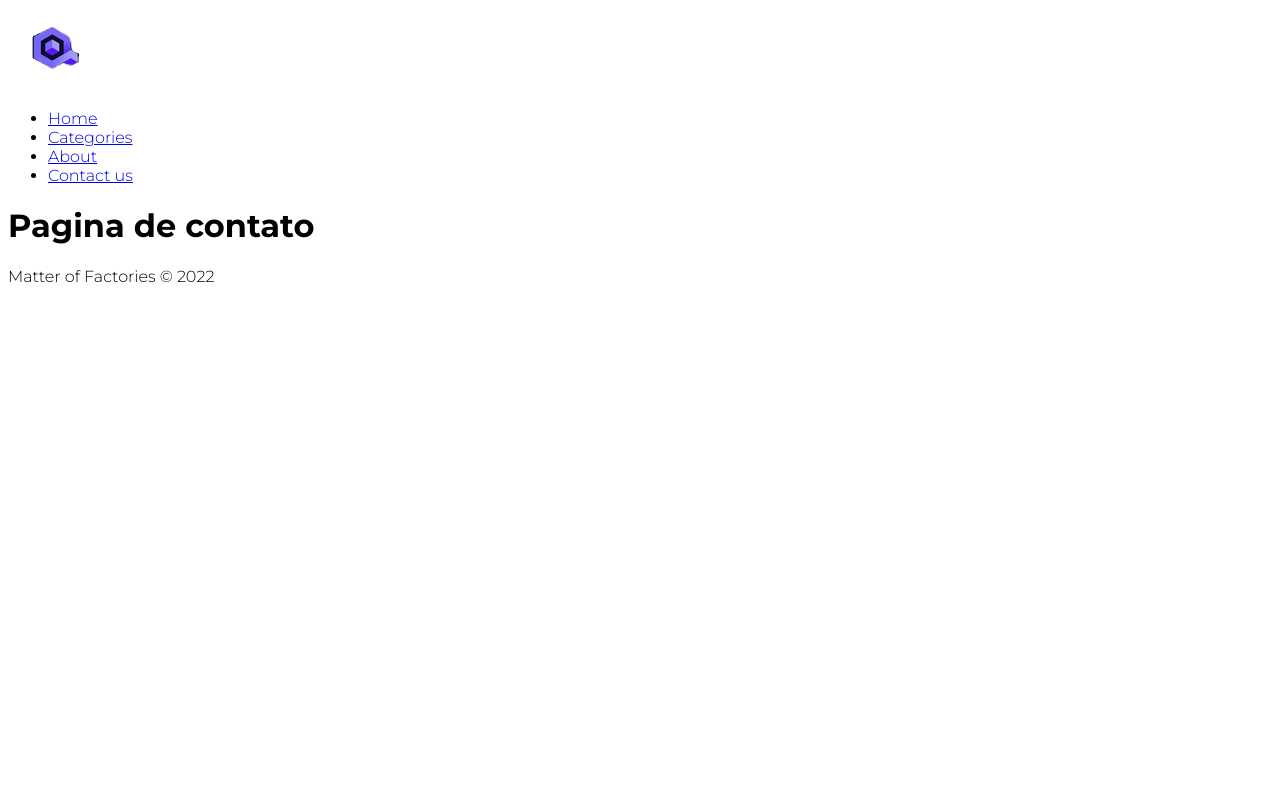
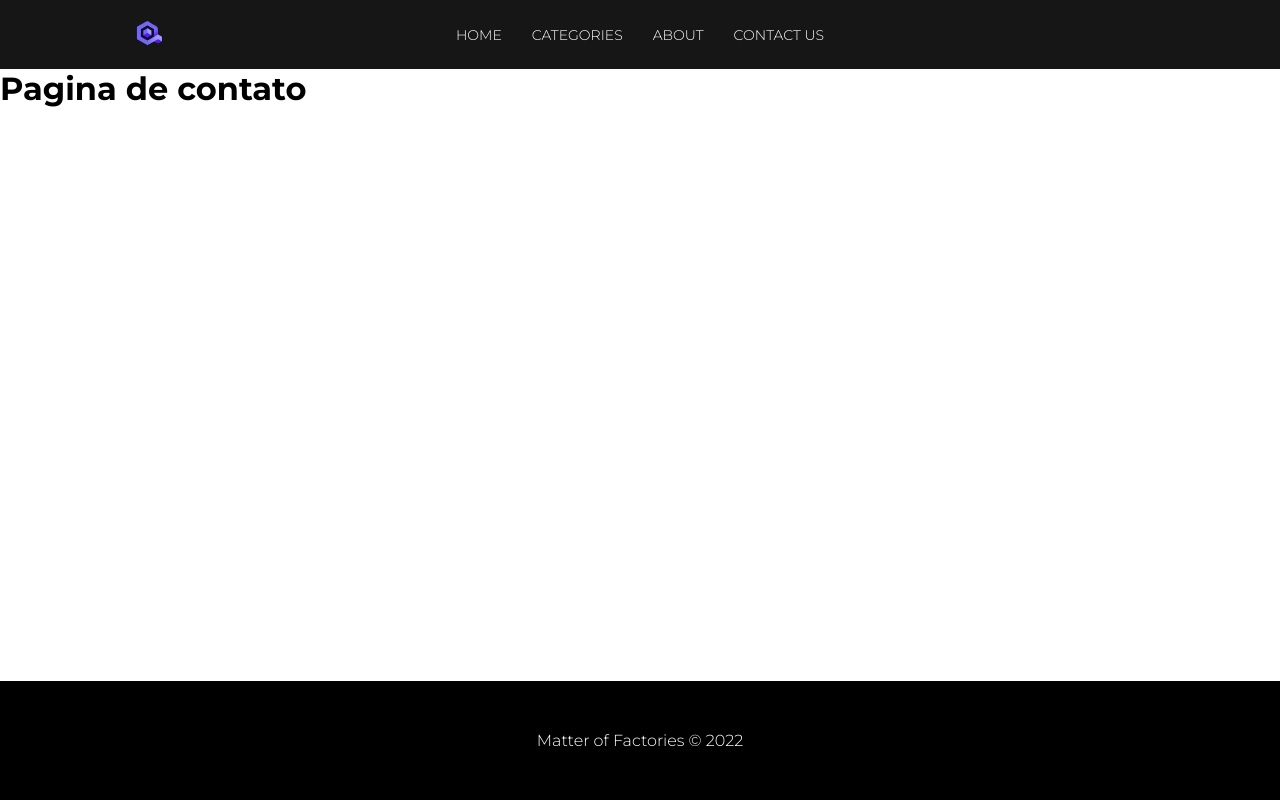
Before and after one commit to im-sqtch/Matter-of-Fact-Blog, a PHP site: page /contact.php in a window 1280 px wide. Run offline with PHP 8.4, Linux system fonts and the light colour scheme.

Commit message:
initial-body-commit

```diff
--- a/css/style.css
+++ b/css/style.css
@@ -1,3 +1,63 @@
 * {
     font-family: 'Montserrat', sans-serif;
+    padding: 0;
+    margin: 0;
+    box-sizing: border-box;
 }
+
+html {
+    min-height: 100vh;
+    position: relative;
+}
+
+main {
+    margin-bottom: 250px;
+}
+
+/* NAVBAR */
+#logo {
+    position: absolute;
+    top: 10px;
+    left: 9.5%;
+}
+
+#logo img {
+    width: 50px;
+}
+
+#navbar {
+    display: flex;
+    align-items: center;
+    justify-content: center;
+    background-color: #161616;
+    padding: 20px;
+    text-transform: uppercase;
+    list-style: none;
+}
+
+#navbar li {
+    margin: 0 10px;
+    padding: 5px;
+}
+
+#navbar .nav-link {
+    color: #fff;
+    text-decoration: none;
+    transition: .5s;
+    font-size: 14px;
+}
+
+#navbar .nav-link:hover {
+    color: #999;
+}
+
+/* FOOTER */
+footer {
+    width: 100%;
+    position: absolute;
+    bottom: 0;
+    text-align: center;
+    background-color: #000;
+    color: #fff;
+    padding: 50px;
+}
--- a/templates/header.php
+++ b/templates/header.php
@@ -1,6 +1,8 @@
 <?php
 
-include_once("helpers/url.php");
+    include_once("helpers/url.php");
+    include_once("data/posts.php");
+    include_once("data/categories.php");
 
 ?>
 <!DOCTYPE html>
@@ -25,11 +27,11 @@ include_once("helpers/url.php");
             <img src="<?= $BASE_URL ?>/img/logo.png" alt="Matter of Factories">
         </a>
         <nav>
-            <ul>
-                <li><a href="<?= $BASE_URL ?>">Home</a></li>
-                <li><a href="#">Categories</a></li>
-                <li><a href="#">About</a></li>
-                <li><a href="<?= $BASE_URL ?>contact.php">Contact us</a></li>
+            <ul id="navbar">
+                <li><a href="<?= $BASE_URL ?>" class="nav-link">Home</a></li>
+                <li><a href="#" class="nav-link">Categories</a></li>
+                <li><a href="#" class="nav-link">About</a></li>
+                <li><a href="<?= $BASE_URL ?>contact.php" class="nav-link">Contact us</a></li>
             </ul>
         </nav>
     </header>
```
Also changed, not shown: index.php (+16 -3 lines).
